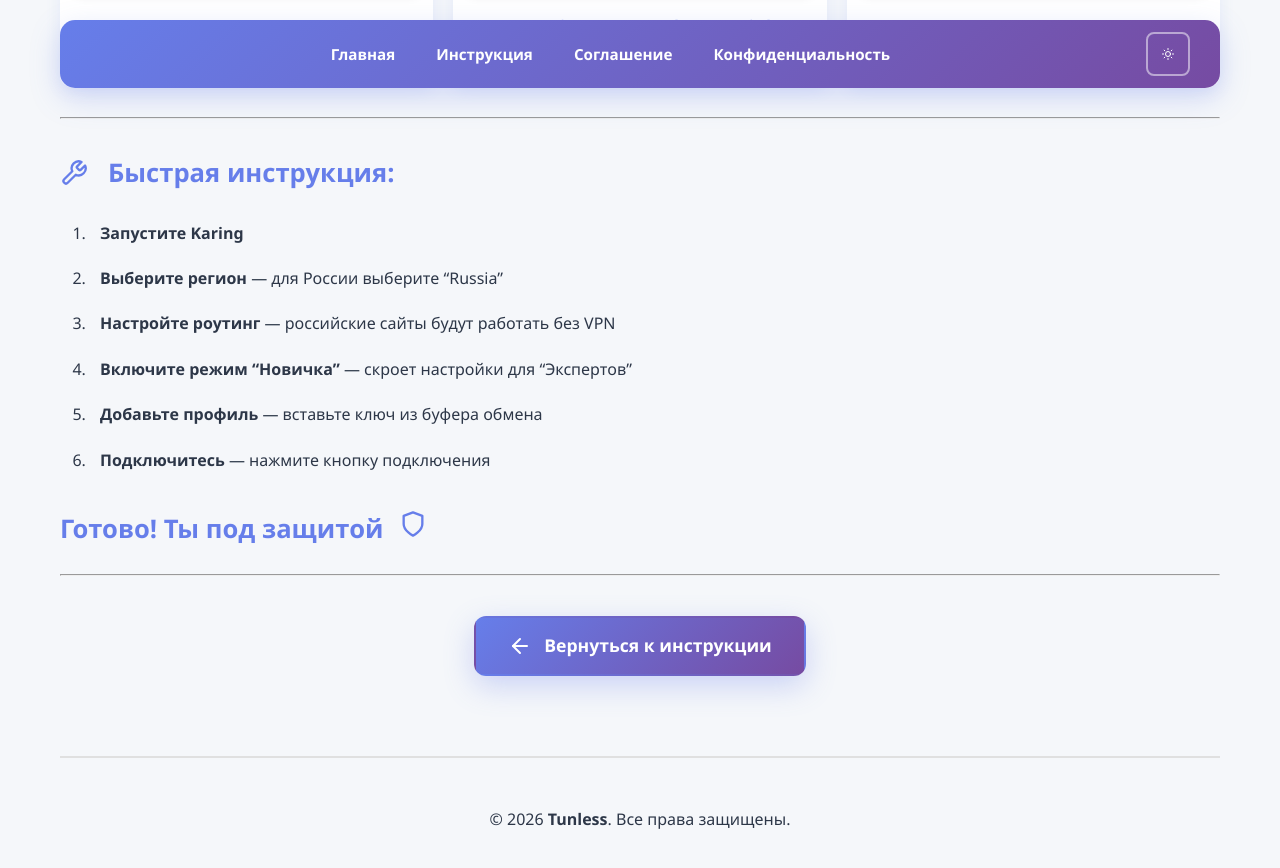
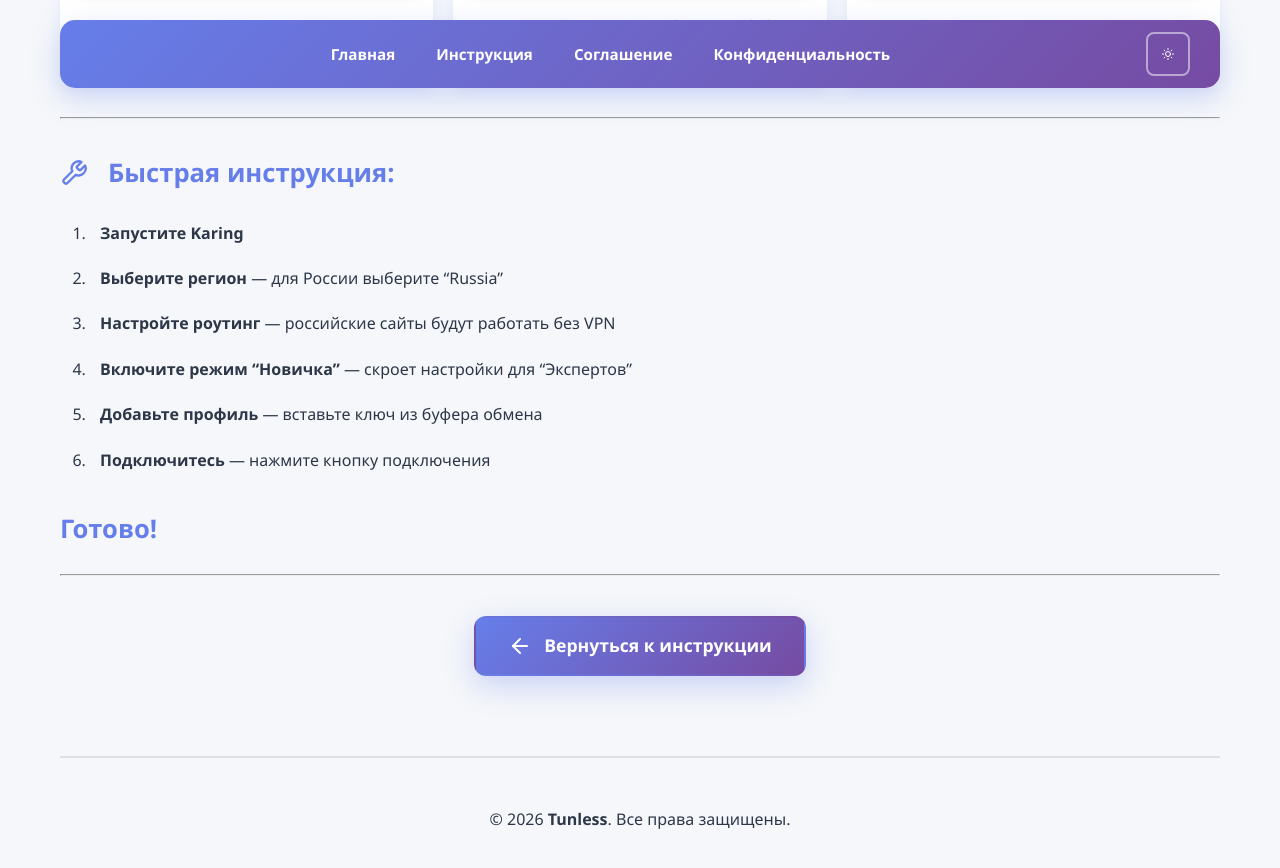
Before and after one commit to Michael-K-cloud/Tunless_Modern, a Jekyll site: the page built from karing.md, in a window 1280 px wide and 900 px high, scrolled down 2275 px. Shown: the top 868 px of the window. Built offline with Jekyll 4.4.1, drawn with Linux system fonts in a browser that asks for light colours.

Commit message:
Update karing.md

```diff
--- a/karing.md
+++ b/karing.md
@@ -306,7 +306,7 @@ body.dark-mode .shield-icon svg {
 5. **Добавьте профиль** — вставьте ключ из буфера обмена
 6. **Подключитесь** — нажмите кнопку подключения
 
-### Готово! Ты под защитой <span class="shield-icon"><svg viewBox="0 0 24 24"><path d="M12 22s8-4 8-10V5l-8-3-8 3v7c0 6 8 10 8 10z"></path></svg></span>
+### Готово!
 
 ---
 
```
